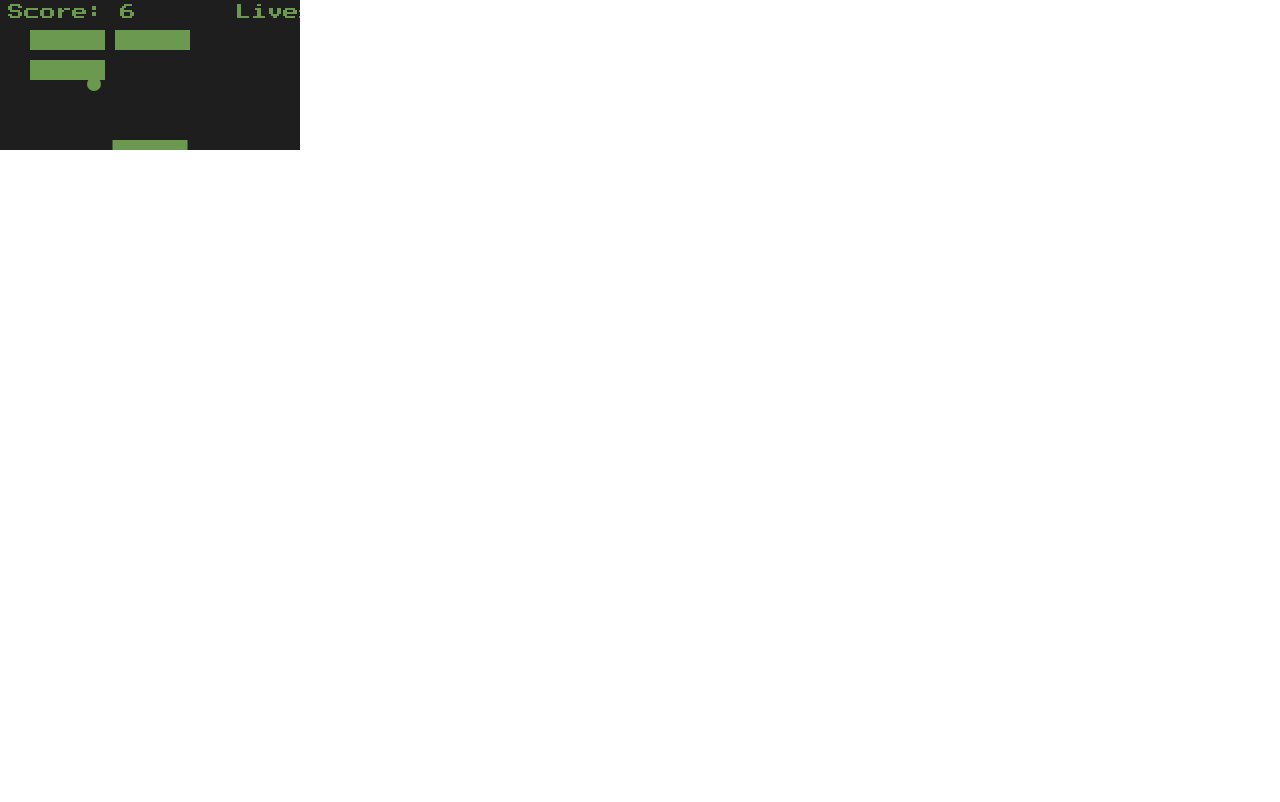
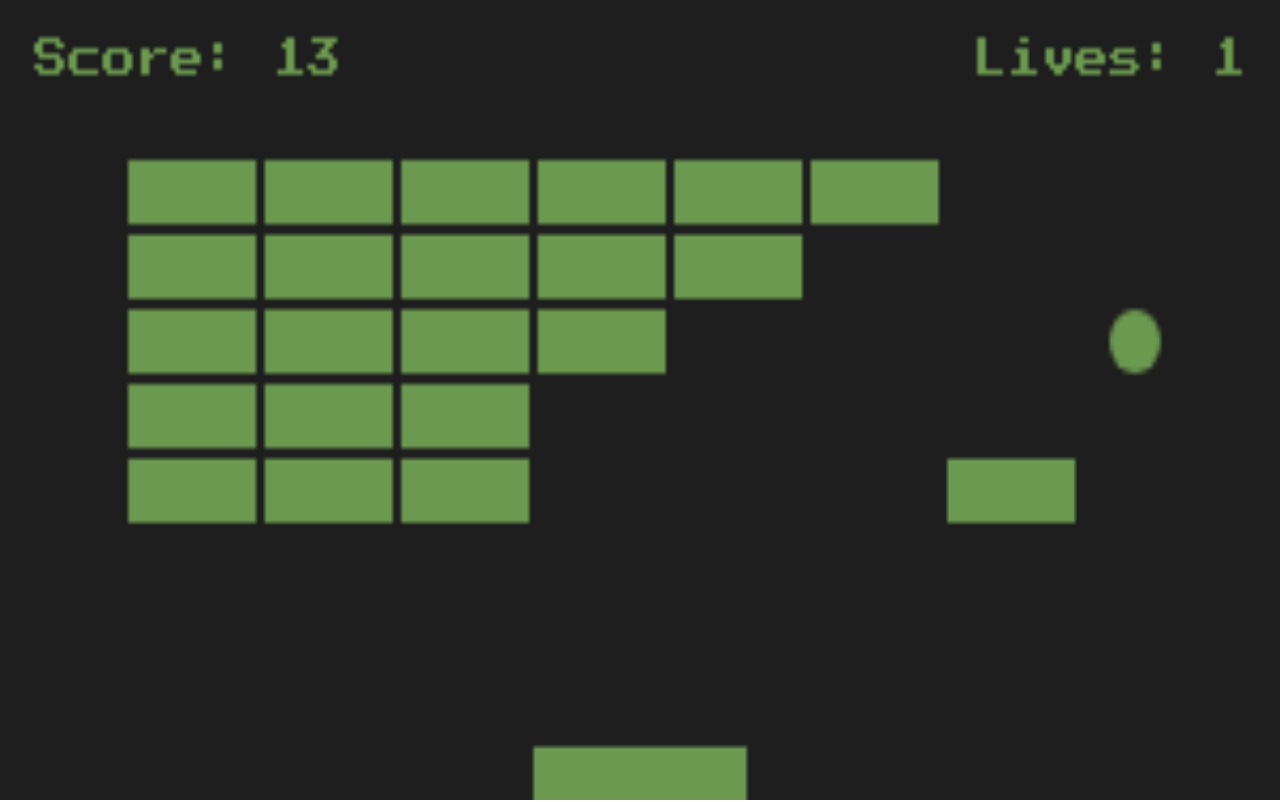
Before and after one commit to retr00exepq/jrdorn4, a plain HTML site: page index.html in a window 1280 px wide. Drawn offline with Linux system fonts and the light colour scheme.

Commit message:
Comments, increase brick rows

```diff
--- a/css/style.css
+++ b/css/style.css
@@ -26,6 +26,6 @@ html {
 
 canvas {
   background: #1e1e1e;
-  /* width: 100%; */
-  height: 100%;
+  width: 100vw;
+  height: 100vh;
 }
--- a/js/main.js
+++ b/js/main.js
@@ -1,10 +1,10 @@
-// grab elements and init variables
+// || Variables
 const canvas = document.querySelector("canvas");
 const ctx = canvas.getContext("2d");
-const ballRadius = 7;
+const ballRadius = 6;
 
 const itemColor = "#6c9950"; //green
-const myFont = "2rem PressStart2P";
+const myFont = "1rem PressStart2P";
 
 let x = canvas.width / 2;
 let y = canvas.height - 30;
@@ -12,16 +12,16 @@ let dx = 2;
 let dy = -2;
 
 const paddleHeight = 10;
-const paddleWidth = 75;
+const paddleWidth = 50;
 let paddleX = (canvas.width - paddleWidth) / 2;
 
 let rightPressed = false;
 let leftPressed = false;
-let brickRowCount = 3;
-let brickColumnCount = 3;
-const brickWidth = 75;
-const brickHeight = 20;
-const brickPadding = 10;
+let brickRowCount = 7;
+let brickColumnCount = 5;
+const brickWidth = 30;
+const brickHeight = 12;
+const brickPadding = 2;
 const brickOffsetTop = 30;
 const brickOffsetLeft = 30;
 
@@ -40,33 +40,33 @@ for (let c = 0; c < brickColumnCount; c++) {
   }
 }
 
+// || Event listeners
 document.addEventListener("keydown", keyDownHandler, false);
 document.addEventListener("keyup", keyUpHandler, false);
-document.addEventListener("mousemove", mouseMoveHandler, false);
 
+// || Functions
+
+//move paddle left or right on arrow key press
 function keyDownHandler(e) {
   if (e.code === "ArrowRight") {
     rightPressed = true;
   } else if (e.code === "ArrowLeft") {
     leftPressed = true;
+  } else if (e.code === "ArrowUp" || "ArrowDown") {
+    e.preventDefault(); //prevent canvas from moving if user accidentally presses up or down key
   }
 }
 
+//stop moving paddle when arrow key released
 function keyUpHandler(e) {
   if (e.code === "ArrowRight") {
     rightPressed = false;
   } else if (e.code === "ArrowLeft") {
-    leftPressed = true;
+    leftPressed = false;
   }
 }
 
-function mouseMoveHandler(e) {
-  let relativeX = e.clientX - canvas.offsetLeft;
-  if (relativeX > 0 && relativeX < canvas.width) {
-    paddleX = relativeX - paddleWidth / 2;
-  }
-}
-
+//detect ball collision
 function collisionDetection() {
   for (let c = 0; c < brickColumnCount; c++) {
     for (let r = 0; r < brickRowCount; r++) {
@@ -82,7 +82,7 @@ function collisionDetection() {
           b.status = 0;
           score++;
           if (score === brickRowCount * brickColumnCount) {
-            console.log("You Win!");
+            alert("You Win!");
             document.location.reload();
           }
         }
@@ -91,6 +91,7 @@ function collisionDetection() {
   }
 }
 
+//draw ball on canvas
 function drawBall() {
   ctx.beginPath();
   ctx.arc(x, y, ballRadius, 0, Math.PI * 2);
@@ -99,6 +100,7 @@ function drawBall() {
   ctx.closePath();
 }
 
+//draw paddle on canvas
 function drawPaddle() {
   ctx.beginPath();
   ctx.rect(paddleX, canvas.height - paddleHeight, paddleWidth, paddleHeight);
@@ -107,6 +109,7 @@ function drawPaddle() {
   ctx.closePath();
 }
 
+//draw brick rows and colums on canvas
 function drawBricks() {
   for (let c = 0; c < brickColumnCount; c++) {
     for (let r = 0; r < brickRowCount; r++) {
@@ -125,18 +128,21 @@ function drawBricks() {
   }
 }
 
+//draw score on canvas
 function drawScore() {
   ctx.font = myFont;
   ctx.fillStyle = itemColor;
-  ctx.fillText("Score: " + score, 8, 20);
+  ctx.fillText("Score: " + score, 8, 15);
 }
 
+//draw lives on canvas
 function drawLives() {
   ctx.font = myFont;
   ctx.fillStyle = itemColor;
-  ctx.fillText("Lives: " + lives, canvas.width - 65, 20);
+  ctx.fillText("Lives: " + lives, canvas.width - 72, 15);
 }
 
+//master function
 function draw() {
   ctx.clearRect(0, 0, canvas.width, canvas.height);
   drawBricks();
@@ -157,7 +163,7 @@ function draw() {
     } else {
       lives--;
       if (!lives) {
-        console.log("Game Over");
+        alert("Game Over");
         document.location.reload();
       } else {
         x = canvas.width / 2;
@@ -180,4 +186,5 @@ function draw() {
   requestAnimationFrame(draw);
 }
 
+//start game when page loads
 draw();
```
